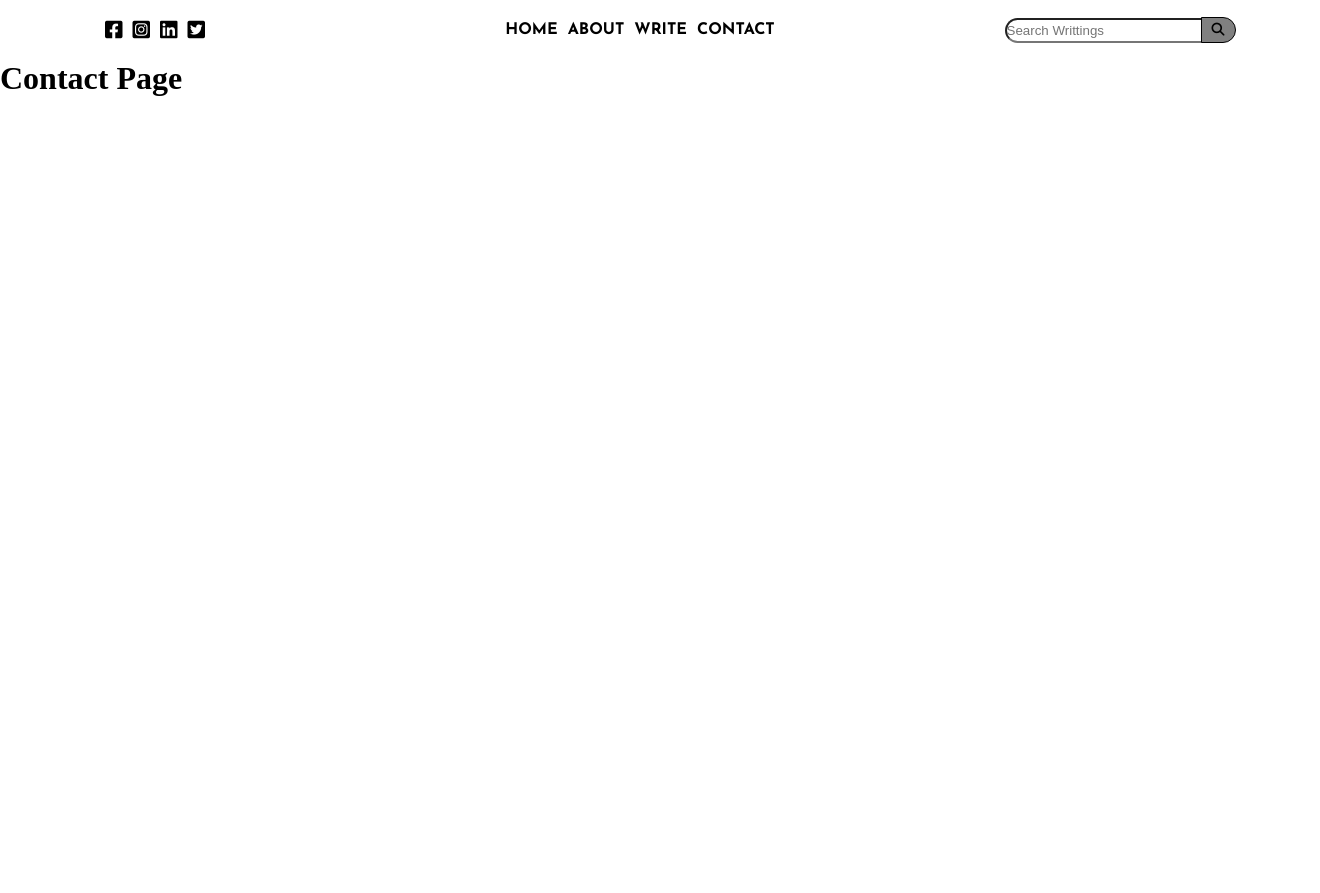
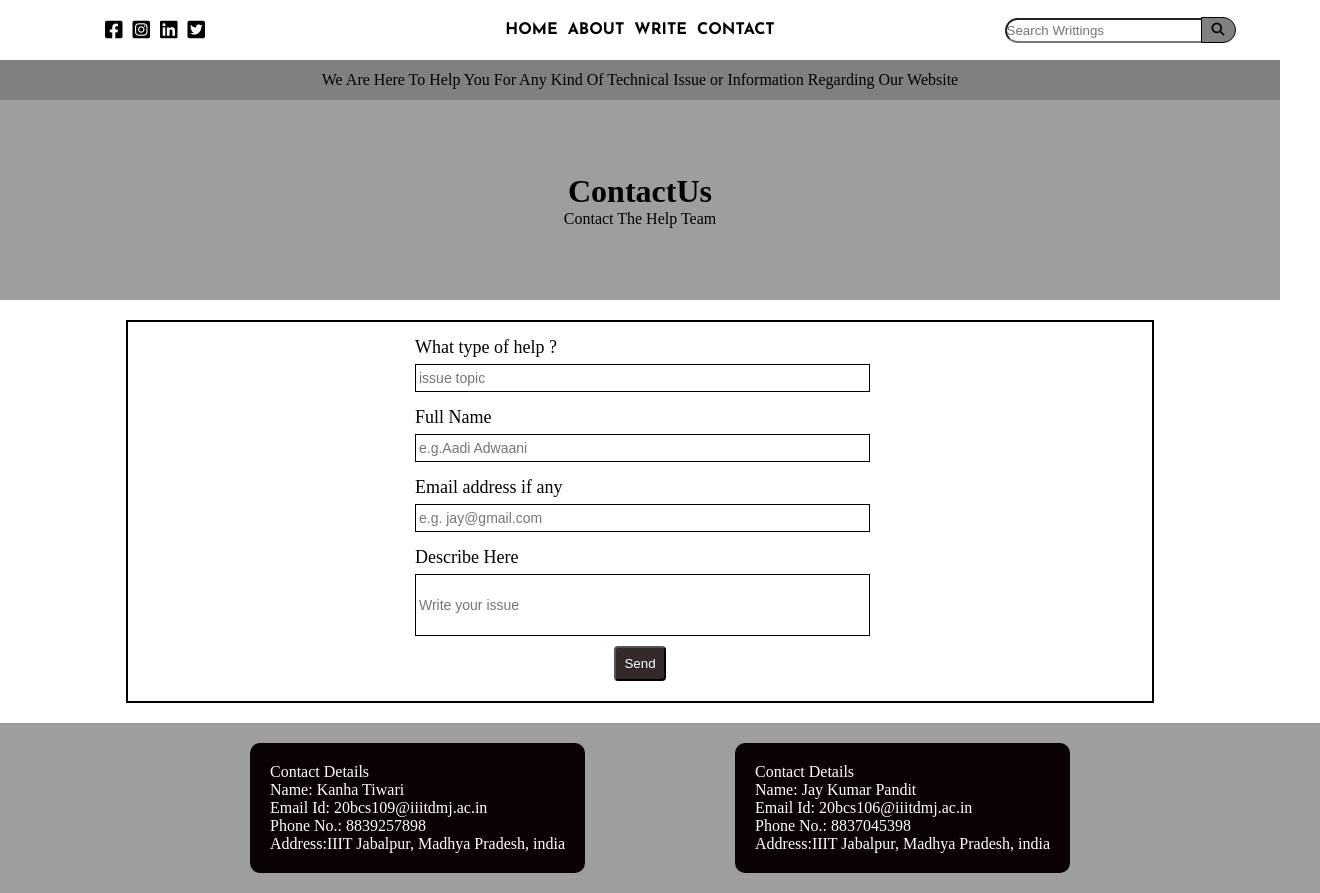
Before and after one commit to kanha638/Bloggy, a React (Create React App) app in the folder frontend/: page /Contact in a window 1280 px wide. Shown: the whole page, 1320 px wide, since content can reach past the window. Before the commit the page ends 800 px from the top, so only its background shows below. Built offline with nearby package versions, Linux system fonts and the light colour scheme.

Commit message:
added Contact page

```diff
--- a/frontend/src/App.js
+++ b/frontend/src/App.js
@@ -7,6 +7,7 @@ import { BrowserRouter, Routes, Route } from "react-router-dom";
 import { Signin } from "./Components/Pages/Signin/Signin";
 import { Signup } from "./Components/Pages/Signup/Signup";
 import { About } from "./Components/Pages/About/About";
+import {ContactPage} from "./Components/Pages/ContactPage/ContactPage"
 
 import PrivateComponent from "./Components/PrivateComponent/PrivateComponent";
 
@@ -30,10 +31,11 @@ function App() {
             <Route path="/settings" element={<UserSetting />}></Route>
             <Route path="/post/:id" element={<PostView />}></Route>
           </Route>
-          <Route path="/Contact" element={<h1>Contact Page</h1>}></Route>
+          <Route path="/Contact" element={<ContactPage/>}></Route>
           <Route path="/About" element={<About />}></Route>
           <Route path="/register" element={<Signup />}></Route>
           <Route path="/login" element={<Signin />}></Route>
+
         </Routes>
       </BrowserRouter>
     </>
--- /dev/null
+++ b/frontend/src/Components/Pages/ContactPage/ContactPage.css
@@ -0,0 +1,226 @@
+/* .contactpage{
+
+} */
+.contactbar1 {
+    width: 100%;
+    background-color: rgb(128 128 128);
+    height: 40px;
+    display: flex;
+    align-items: center;
+    text-align: center;
+    justify-content: center;
+    place-items: inline;
+    overflow-x: auto;
+    overflow-y: hidden;
+    transition: ease;
+}
+
+.contactbar2 {
+    width: 100%;
+    background-color: rgb(128 128 128 / 76%);
+    height: 200px;
+    display: flex;
+    align-items: center;
+    justify-content: center;
+    flex-direction: column;
+}
+
+.cb2 {
+    font-size: xx-large;
+}
+
+
+
+.sendissue {
+    margin-top: 10px;
+    margin-bottom: 20px;
+    padding: 8px;
+}
+
+.contactinput {
+    display: flex;
+    align-items: center;
+    justify-content: center;
+    flex-direction: column;
+
+}
+
+.adversary {
+    width: 80%;
+    /* background-color: #ccc; */
+
+    display: flex;
+    align-items: center;
+    justify-content: center;
+
+    flex-direction: column;
+    border: 2px solid black;
+    margin-top: 20px;
+    margin-bottom: 20px;
+    line-height: 20px;
+}
+
+.collectissue {
+    display: flex;
+    flex-direction: column;
+    padding-top: 15px;
+    width: 450px;
+
+}
+
+.collectissue>label {
+    font-size: 18px;
+    /* font-family:; */
+    font-weight: 500;
+
+
+}
+
+.inputissue {
+    font-size: 14px;
+    width: 100%;
+    padding-top: 5px;
+    padding-bottom: 5px;
+    padding-left: 3px;
+    border: 1px solid black;
+    margin-top: 7px;
+}
+
+.detail {
+    height: 50px;
+    display: flex;
+}
+
+/* @media only screen and (max-width:900px){
+
+    .inputissue{
+        display: flex;
+        width:300px;
+    }
+} */
+
+@media only screen and (max-width:900px) {
+
+    .collectissue {
+        width: 80%;
+    }
+}
+
+
+/* contact page information of developer */
+.contactbar3 {
+    /* width: 100%;
+    background-color: rgb(158 158 158);
+    height: auto;
+    display: flex;
+    align-items: center;
+    justify-content: center;
+    flex-direction: row;
+    flex-wrap: nowrap;
+    padding: 20px;
+    column-gap: 20px; */
+    width: 100%;
+    background-color: rgb(158 158 158);
+    height: auto;
+    display: flex;
+    align-items: stretch;
+    flex-direction: row;
+    flex-wrap: nowrap;
+    padding: 20px;
+    column-gap: 20px;
+    justify-content: space-evenly;
+    align-content: center;
+
+}
+
+.devloper1 {
+    background-color: rgb(10, 2, 2);
+    padding: 20px;
+    color: white;
+    margin-left: 100px;
+    display: flex;
+    flex-direction: column;
+    border-radius: 10px;
+}
+
+.devloper2 {
+    width: fit-content;
+    background-color: rgb(10, 2, 2);
+    padding: 20px;
+    color: white;
+    margin-right: 100px;
+    display: flex;
+    flex-direction: column;
+    border-radius: 10px;
+}
+
+@media only screen and (max-width:900px) {
+
+    .contactbar3 {
+        width: 100%;
+        background-color: rgb(216, 218, 226);
+        height: auto;
+        display: flex;
+        align-items: center;
+        justify-content: space-between;
+        flex-direction: column;
+        flex-wrap: nowrap;
+    }
+
+    .devloper1 {
+        background-color: rgb(10, 2, 2);
+        padding: 40px;
+        color: white;
+        margin: 10px;
+        display: flex;
+        flex-direction: column;
+        border-radius: 10px;
+    }
+
+    .devloper2 {
+        width: fit-content;
+        background-color: rgb(10, 2, 2);
+        padding: 40px;
+        color: white;
+        margin: 10px;
+        display: flex;
+        flex-direction: column;
+        border-radius: 10px;
+    }
+}
+
+
+/* @media only screen and (max-width:900px) {
+
+    .contactbar3 {
+        width: 100%;
+        background-color: rgb(216, 218, 226);
+        height: auto;
+        display: flex;
+        align-items: center;
+        justify-content: space-between;
+        flex-direction: column;
+        flex-wrap: nowrap;
+    }
+
+    .devloper1 {
+        background-color: rgb(10, 2, 2);
+        padding: 40px;
+        color: white;
+        margin: 10px;
+        display: flex;
+        flex-direction: column;
+        border-radius: 10px;
+    }
+
+    .devloper2 {
+        width: fit-content;
+        background-color: rgb(10, 2, 2);
+        padding: 40px;
+        color: white;
+        margin: 10px;
+        display: flex;
+        flex-direction: column;
+        border-radius: 10px;
+    }
+} */
--- /dev/null
+++ b/frontend/src/Components/Pages/ContactPage/ContactPage.jsx
@@ -0,0 +1,60 @@
+import React from "react";
+import "./ContactPage.css";
+
+
+export const ContactPage = () => {
+    return (
+        <>
+            <div className="contactpage">
+
+                <div className="contactus">
+                    <div className="contactbar1">We Are Here To Help You For Any Kind Of Technical Issue or Information Regarding Our Website</div>
+                    <div className="contactbar2">
+                        <div><h1 className="cb2">ContactUs</h1></div>
+                        <div>Contact The Help Team</div>
+                    </div>
+                    <div className="contactinput">
+                        <form className="adversary">
+                            <div className="collectissue">
+                                <label>What type of help ?</label>
+                                <input className="inputissue" type="text" placeholder="issue topic"></input>
+                            </div>
+                            <div className="collectissue">
+                                <label>Full Name</label>
+                                <input className="inputissue" type="text" placeholder="e.g.Aadi Adwaani"></input>
+                            </div>
+                            <div className="collectissue">
+                                <label>Email address if any</label>
+                                <input className="inputissue" type="text" placeholder="e.g. jay@gmail.com"></input>
+                            </div>
+                            <div className="collectissue">
+                                <label>Describe Here</label>
+                                <input className="inputissue detail" type="text" placeholder="Write your issue"></input>
+                            </div>
+                            <div className="contacbuttom">
+                                <button className="sendissue">Send</button>
+                            </div>
+                        </form>
+                    </div>
+                    <div className="contactbar3">
+                        <div className="devloper1">
+                            <ui>Contact Details</ui>
+                            <ui>Name: Kanha Tiwari</ui>
+                            <ui>Email Id: 20bcs109@iiitdmj.ac.in</ui>
+                            <ui>Phone No.: 8839257898</ui>
+                            <ui>Address:IIIT Jabalpur, Madhya Pradesh, india</ui>
+                        </div>
+
+                        <div className="devloper2">
+                            <ui>Contact Details</ui>
+                            <ui>Name: Jay Kumar Pandit</ui>
+                            <ui>Email Id: 20bcs106@iiitdmj.ac.in</ui>
+                            <ui>Phone No.: 8837045398</ui>
+                            <ui>Address:IIIT Jabalpur, Madhya Pradesh, india</ui>
+                        </div>
+                    </div>
+                </div>
+            </div>
+        </>
+    );
+};
```
